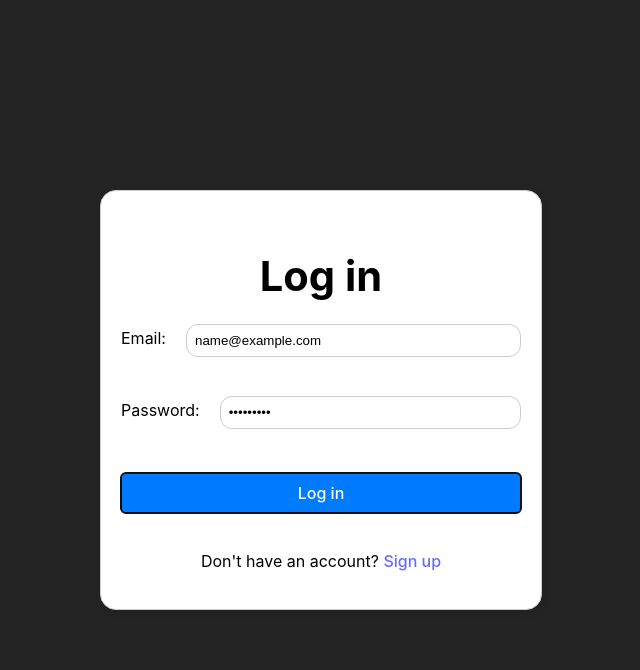
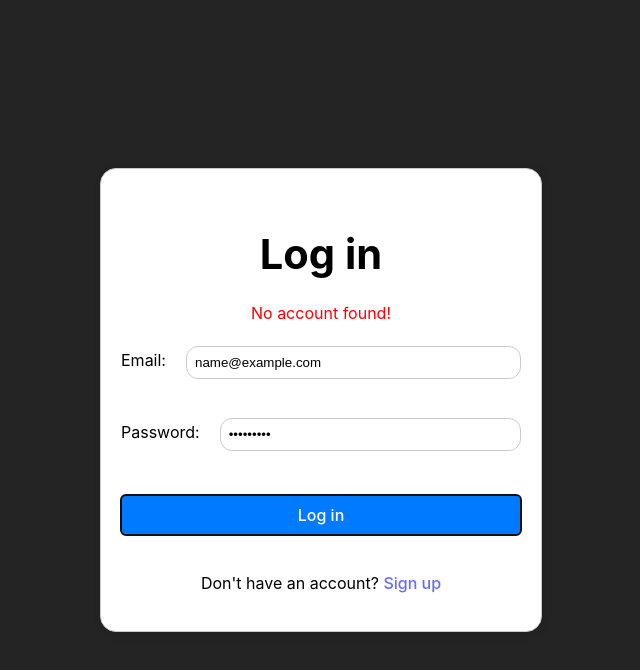
Before and after one commit to leanderlean/SoftwareTesting-Lab2, a React (Vite) app in the folder testing_Lab-2/: page /login in a window 1280 px wide. Both pictures are taken after typing "name@example.com", "Sample123" into the empty fields and a click on the button "Log in". Shown: the top 670 px of the page, without its empty margins (319-959 px from the left). Built offline with nearby package versions, Linux system fonts and the light colour scheme.

Commit message:
Modified login stories

```diff
--- a/testing_Lab-2/src/components/login-page/login-page.module.css
+++ b/testing_Lab-2/src/components/login-page/login-page.module.css
@@ -70,3 +70,11 @@ button:hover {
 a:hover {
   text-decoration: underline;
 }
+
+.error {
+  color: red;
+}
+
+.success {
+  color: green;
+}
--- a/testing_Lab-2/src/components/login-page/login-page.tsx
+++ b/testing_Lab-2/src/components/login-page/login-page.tsx
@@ -5,22 +5,25 @@ import styles from "./login-page.module.css";
 interface LoginProps {
   initialEmail?: string;
   initialPassword?: string;
-  onLoginSuccess?: (email: string) => void;
-  onLoginError?: (error: string) => void;
 }
 
 const Login: React.FC<LoginProps> = ({
   initialEmail = "",
   initialPassword = "",
-  onLoginSuccess,
-  onLoginError,
 }) => {
   const [email, setEmail] = useState<string>(initialEmail);
   const [password, setPassword] = useState<string>(initialPassword);
+  const [errorMessage, setErrorMessage] = useState<string | null>(null);
+  const [successfullMessage, setSuccessfullMessage] = useState<string | null>(
+    null
+  );
   const navigate = useNavigate();
 
   const handleSubmit = (event: React.FormEvent) => {
     event.preventDefault();
+    setErrorMessage(null);
+    setSuccessfullMessage(null);
+
     const checkUser = localStorage.getItem("user");
 
     if (checkUser) {
@@ -32,22 +35,25 @@ const Login: React.FC<LoginProps> = ({
 
       if (email === storedEmail && password === storedPassword) {
         localStorage.setItem("loggedEmail", email);
-        onLoginSuccess?.(email); // Call the success callback if provided
-        alert(`Welcome back ${storedName}!`);
+        setSuccessfullMessage(`Welcome back ${storedName}!`);
         navigate("/add-notes");
       } else {
-        onLoginError?.("Incorrect email or password!");
-        alert("Incorrect email or password!");
+        setErrorMessage("Incorrect email or password!");
       }
     } else {
-      onLoginError?.("No account found!");
-      alert("No account found!");
+      setErrorMessage("No account found!");
     }
   };
 
   return (
     <div className={styles.login}>
       <h2>Log in</h2>
+
+      {(errorMessage || successfullMessage) && (
+        <p className={errorMessage ? styles.error : styles.success}>
+          {errorMessage || successfullMessage}
+        </p>
+      )}
       <form onSubmit={handleSubmit}>
         <label>
           Email:
```
Also changed, not shown: 2 other files (tests, documents, lock files or other folders).
